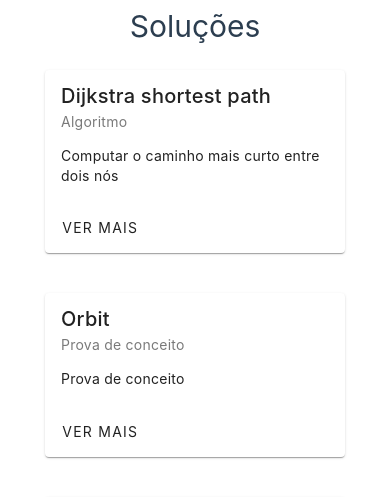
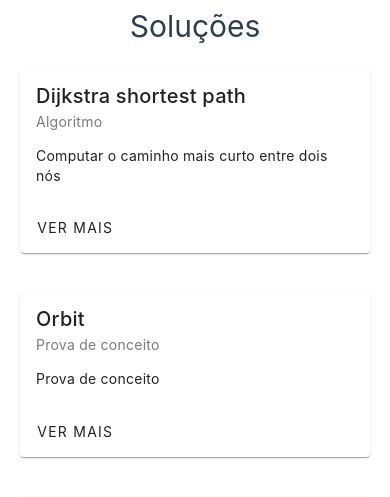
Before and after one commit to gabrielsantos19/gabrielsantos19.github.io, a Vue app: page / in a window 390 px wide. Shown: the part 347-844 px from the top of the page. Built offline with nearby package versions, Linux system fonts and the light colour scheme.

Commit message:
Melhorar responsividade

```diff
--- a/src/views/HomeView.vue
+++ b/src/views/HomeView.vue
@@ -38,7 +38,10 @@ main {
   justify-content: center;
 }
 .card {
-  width: 300px;
+  flex: 1;
+  min-width: 300px;
+  max-width: 400px;
+  width: auto;
   margin: 20px;
 }
 </style>
```
